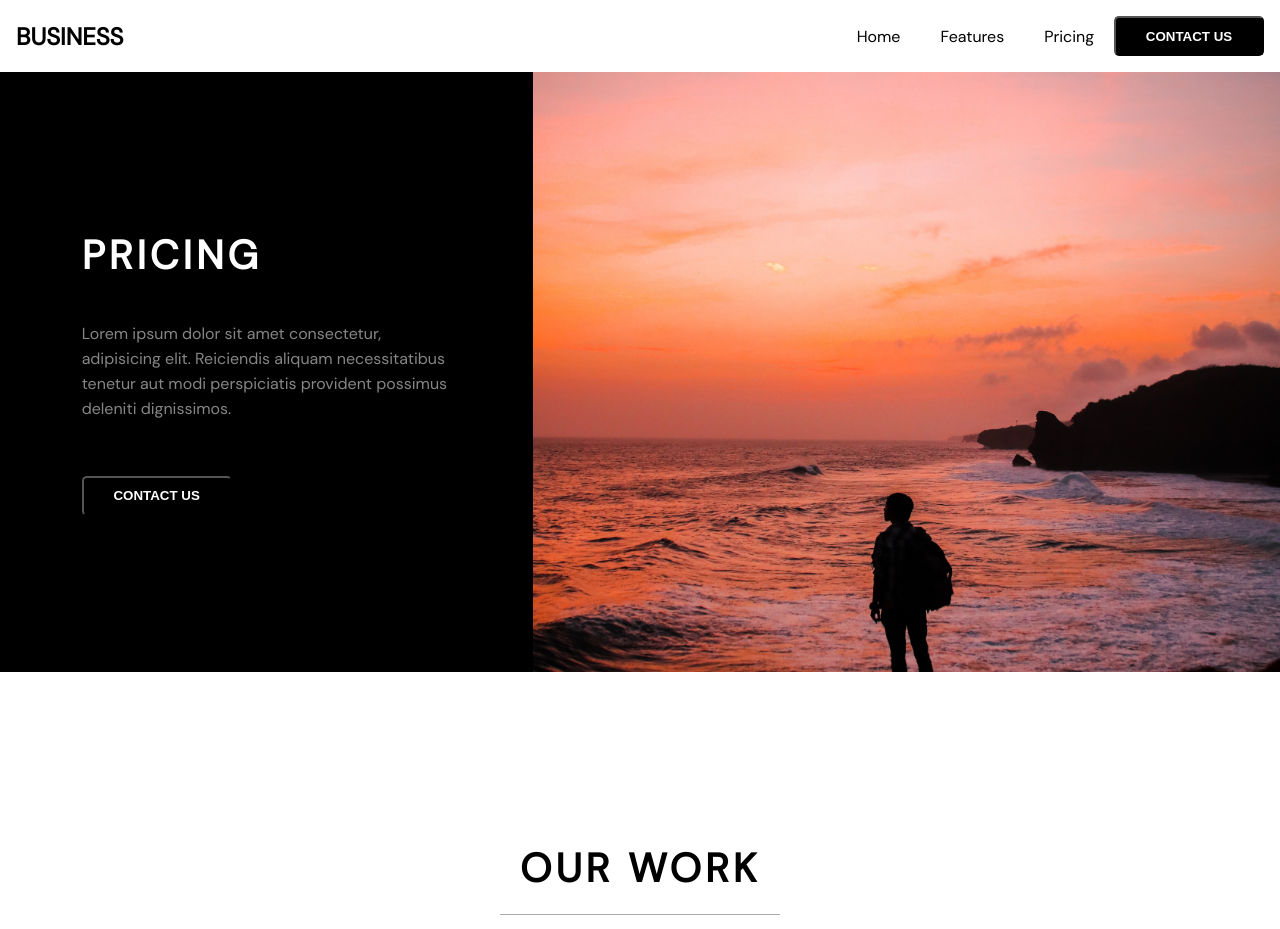
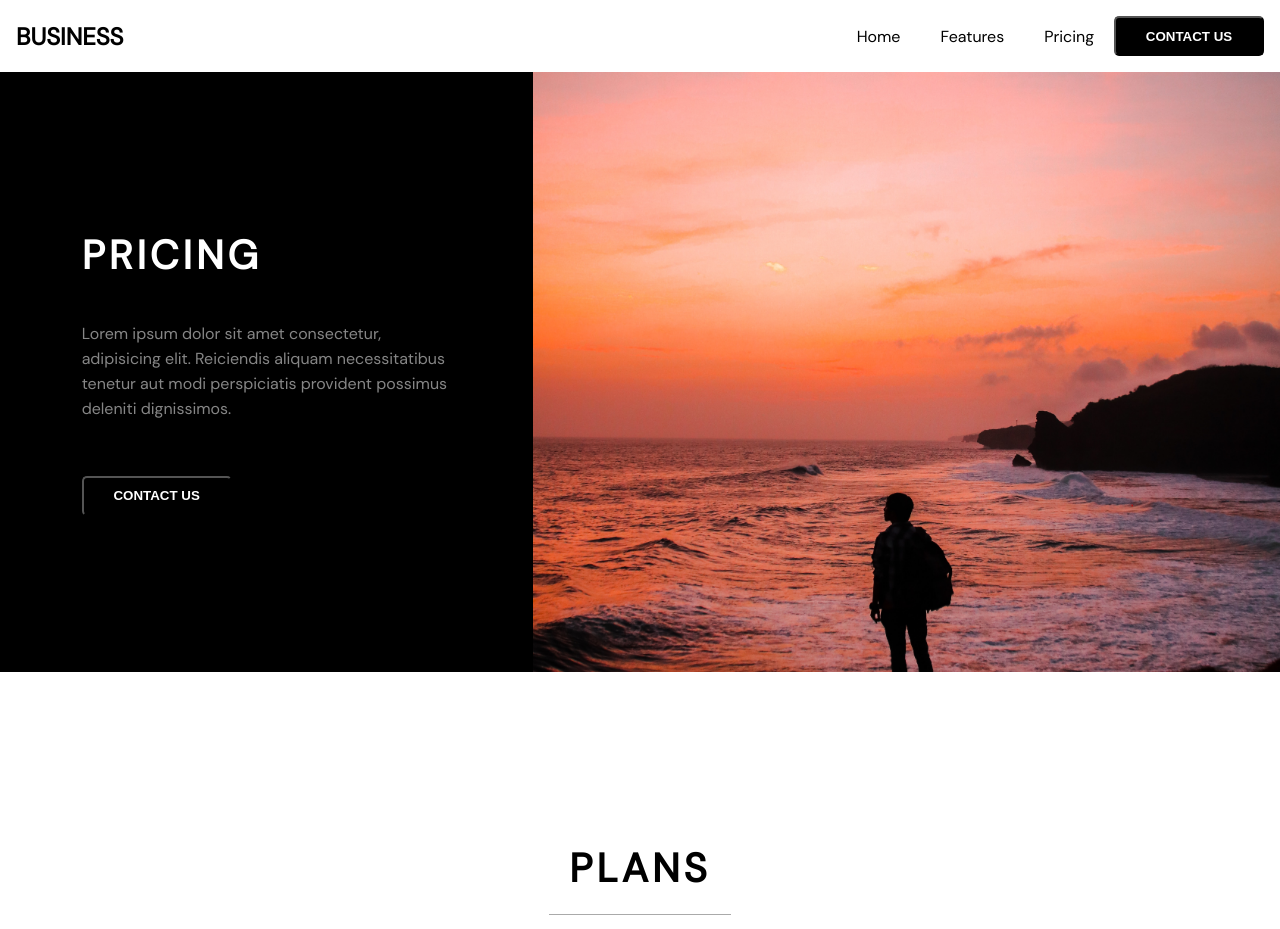
Before and after one commit to Paragua48596/photostudio, a React (Create React App) app: page /pricing in a window 1280 px wide. Shown: the top 929 px of the page. Built offline with nearby package versions, Linux system fonts and the light colour scheme.

Commit message:
Cambiamos titulo a uno mas acorde.

```diff
--- a/src/components/Plans.js
+++ b/src/components/Plans.js
@@ -5,7 +5,7 @@ class Plans extends Component {
         return (
             <section id="plans" className="plans">
                 <div className="headline">
-                    <h2 className="headline_heading">Our Work</h2>
+                    <h2 className="headline_heading">Plans</h2>
                 </div>
                 <div className="plans__container">
                     <div className="card">
```
